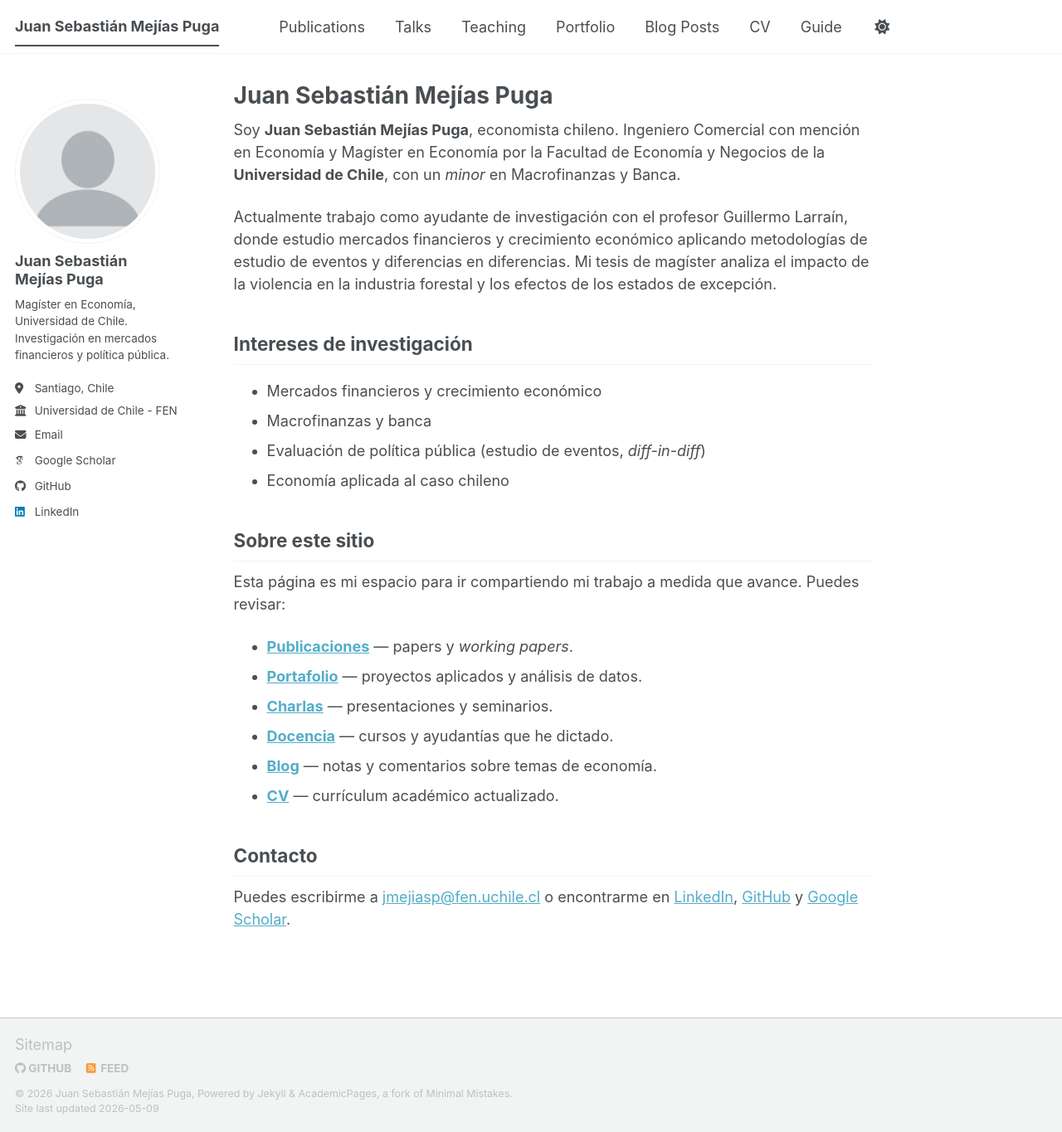
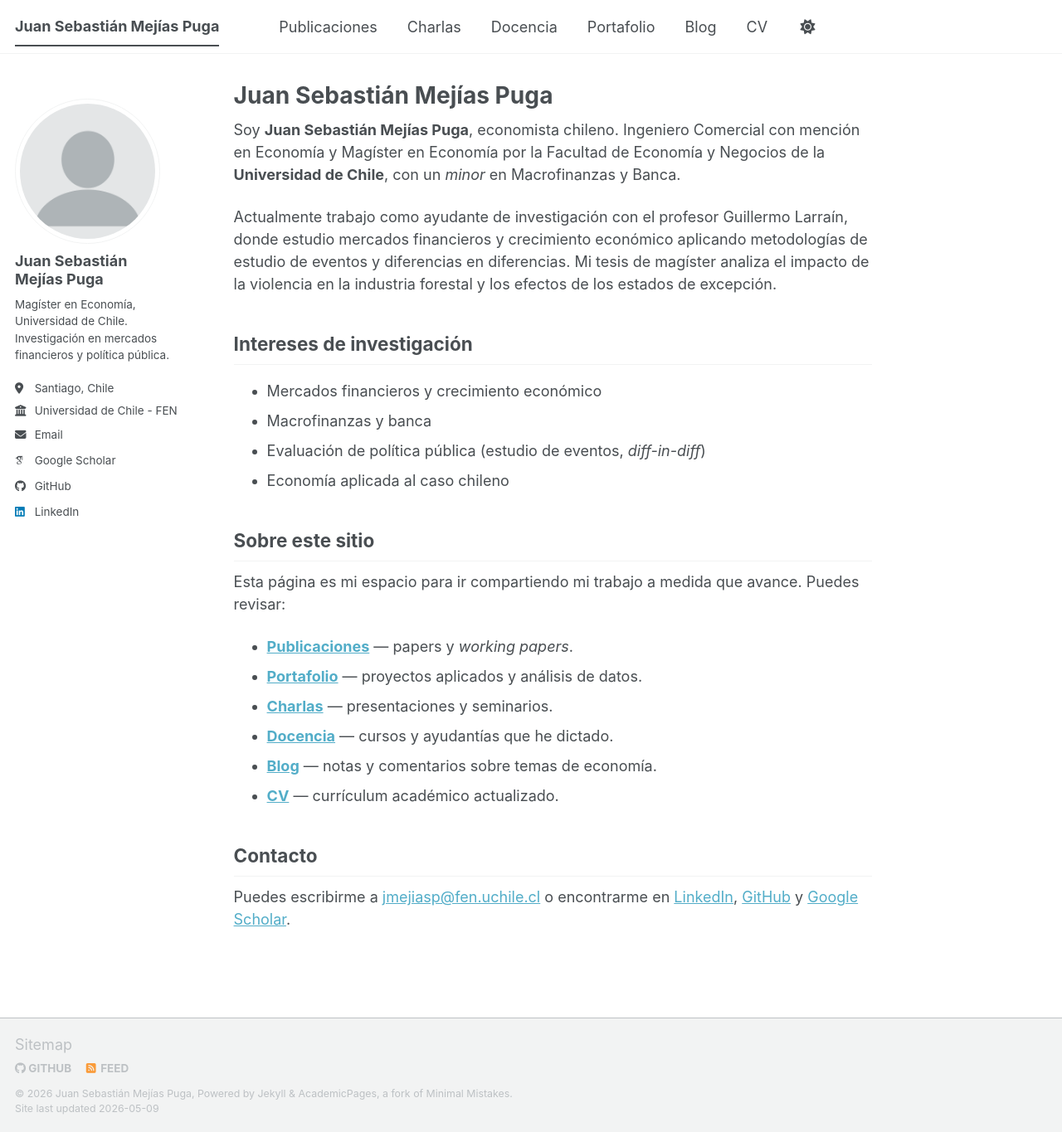
Before and after one commit to SebaM123/SebaM123.github.io, a Jekyll site: the page built from _pages/about.md, in a window 1280 px wide and 1365 px high. Shown: the whole window at 83% size. Built offline with Jekyll 4.4.1, drawn with Linux system fonts in a browser that asks for light colours; some web fonts are replaced; a script bundle is joined from its source files by our own code; library files that are not in the unit come from our copies.

Commit message:
Translate navigation titles to Spanish

```diff
--- a/_data/navigation.yml
+++ b/_data/navigation.yml
@@ -8,19 +8,19 @@
 #      Markdown formatted page while the second is generated using JSON.
 
 main:
-  - title: "Publications"
+  - title: "Publicaciones"
     url: /publications/
 
-  - title: "Talks"
+  - title: "Charlas"
     url: /talks/
 
-  - title: "Teaching"
+  - title: "Docencia"
     url: /teaching/
 
-  - title: "Portfolio"
+  - title: "Portafolio"
     url: /portfolio/
 
-  - title: "Blog Posts"
+  - title: "Blog"
     url: /year-archive/
 
   - title: "CV"
@@ -28,6 +28,3 @@ main:
 
   # - title: "CV"
   #   url: /cv-json/
-
-  - title: "Guide"
-    url: /markdown/
```
